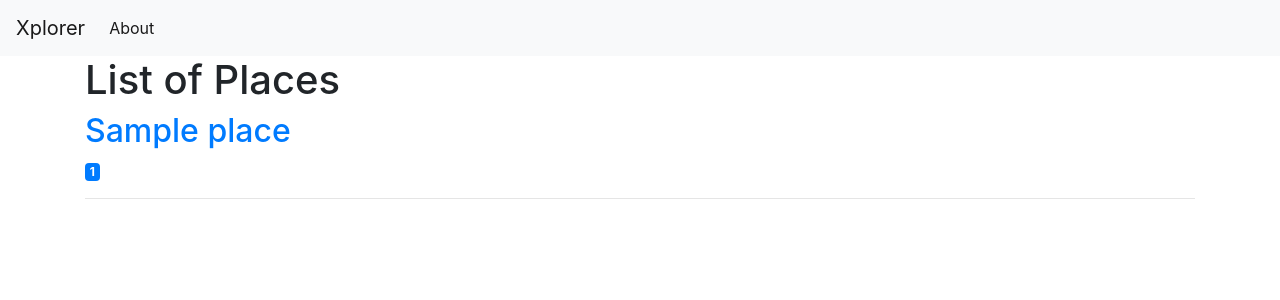
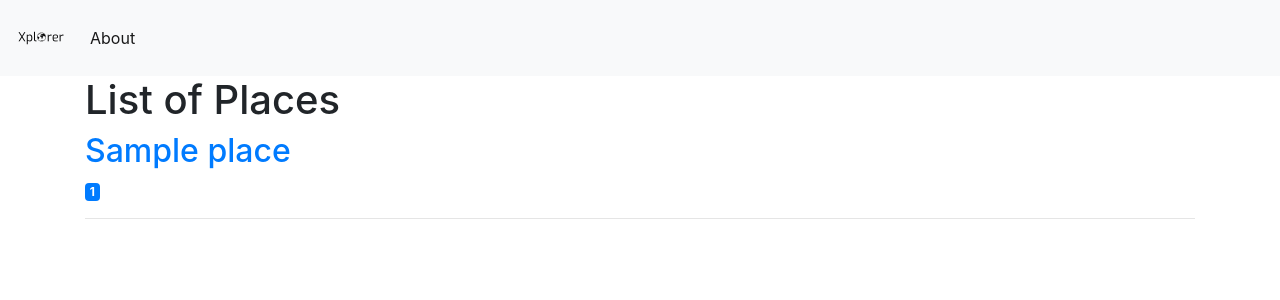
Before and after one commit to dkamdar5/research-project, a Flask app: page /places in a window 1280 px wide. Shown: the top 300 px of the page. Run offline with Flask 2, Linux system fonts and the light colour scheme; a database or web service that is not in the repository returns one stand-in record (values such as "Sample title"); some libraries are stand-ins or nearby versions.

Commit message:
changed text to logo and logo image

```diff
--- a/templates/base.html
+++ b/templates/base.html
@@ -12,7 +12,7 @@
   </head>
   <body>
     <nav class="navbar navbar-expand-md navbar-light bg-light">
-        <a class="navbar-brand" href="{{ url_for('index')}}">Xplorer</a>
+        <a class="navbar-brand" href="{{ url_for('index')}}"><img src="/static/logo.png" alt="logo" height=50></a>
         <button class="navbar-toggler" type="button" data-toggle="collapse" data-target="#navbarNav" aria-controls="navbarNav" aria-expanded="false" aria-label="Toggle navigation">
             <span class="navbar-toggler-icon"></span>
         </button>
--- a/templates/homepage.html
+++ b/templates/homepage.html
@@ -10,7 +10,7 @@
   <body>
   <section class="header">
     <div class="container">
-      <img src="/static/logowhite.png">
+      <img src="/static/logo.png">
       <button type="button" class="login-btn">Login</button>
     </div>
   </section>
```
